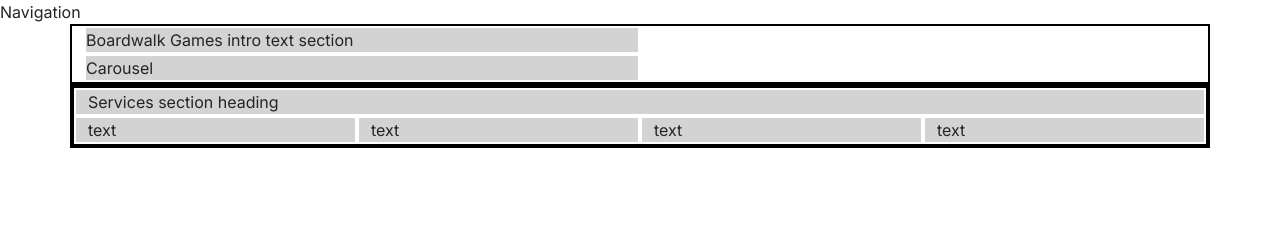
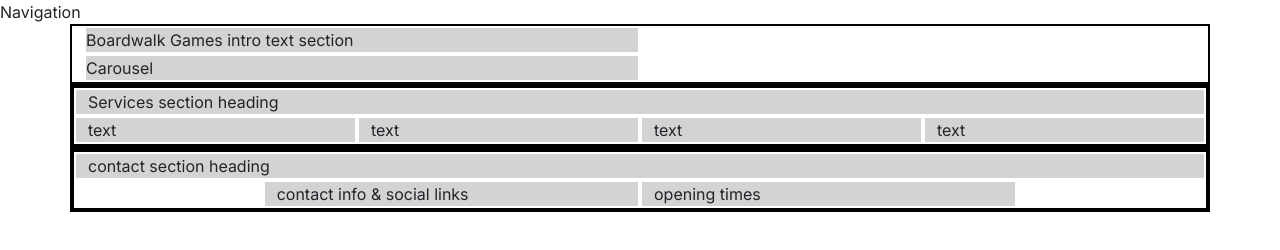
Before and after one commit to acmuckian/boardwalk-games, a plain HTML site: page index.html in a window 1280 px wide. Drawn offline with nearby package versions, Linux system fonts and the light colour scheme; a web font is replaced by a local one.

Commit message:
contact info added

```diff
--- a/index.html
+++ b/index.html
@@ -38,6 +38,18 @@
         </div>
     </section>
  </main>
+ <!--footer-->
+ <footer>
+    <div class="container">
+        <div class="row justify-content-center">
+            <!-- contact info -->
+            <div class="col-12">contact section heading</div>
+            <div class="col-12 col-md-6 col-xl-4">contact info & social links</div>
+            <!-- opening times-->
+            <div class="col-12 col-md-6 col-xl-4">opening times</div>
+        </div>
+    </div>
+ </footer>
 <script src="https://cdn.jsdelivr.net/npm/bootstrap@5.3.3/dist/js/bootstrap.bundle.min.js" integrity="sha384-YvpcrYf0tY3lHB60NNkmXc5s9fDVZLESaAA55NDzOxhy9GkcIdslK1eN7N6jIeHz" crossorigin="anonymous"></script>
 <script src="https://kit.fontawesome.com/aa9af45995.js" crossorigin="anonymous"></script>
 </body>
```
